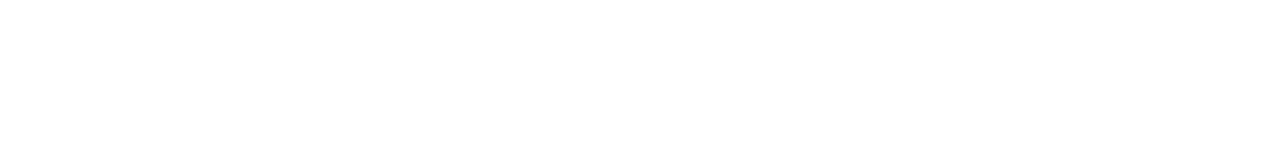
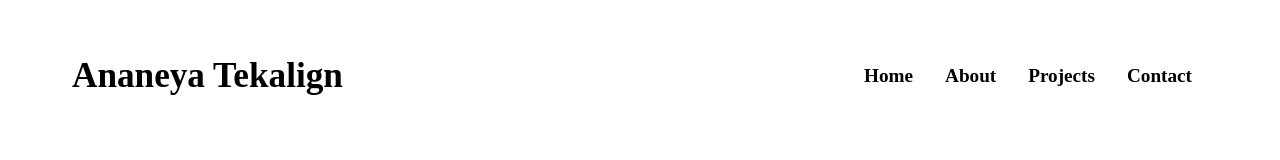
Before and after one commit to Ananeya/my-portfolio, a plain HTML site: page index.html in a window 1280 px wide. Drawn offline with Linux system fonts and the light colour scheme.

Commit message:
started working on the nav bar

```diff
--- a/index.html
+++ b/index.html
@@ -7,6 +7,17 @@
         <link rel="stylesheet" href="styles.css" />
     </head>
     <body>
+        <div class="main-container">
+            <div class="nav-bar">
+                <h1 class="my-name">Ananeya Tekalign</h1>
+                <ul class="nav-icon">
+                    <li class="nav-btn">Home</li>
+                    <li class="nav-btn">About</li>
+                    <li class="nav-btn">Projects</li>
+                    <li class="nav-btn">Contact</li>
+                </ul>
+            </div>
+        </div>
         <script src="script.js"></script>
     </body>
 </html>
--- a/styles.css
+++ b/styles.css
@@ -0,0 +1,39 @@
+* {
+    margin: none;
+}
+
+/* Nav Bar */
+
+.nav-bar {
+    display: flex;
+    align-items: flex-end;
+    justify-content: space-between;
+    padding: 2rem;
+    padding-top: 1rem;
+    margin: 2rem;
+    margin-top: 1rem;
+    /* border: red 1px solid; */
+}
+
+.nav-icon {
+    display: flex;
+    align-items: flex-end;
+    justify-content: space-between;
+    list-style-type: none;
+}
+
+.nav-btn {
+    padding: 1rem;
+    font-size: 1.2rem;
+    font-weight: bold;
+}
+
+.my-name {
+    font-size: 2.2rem;
+    color: black;
+
+}
+
+@media screen and (min-width: 728px) {
+
+}
```
